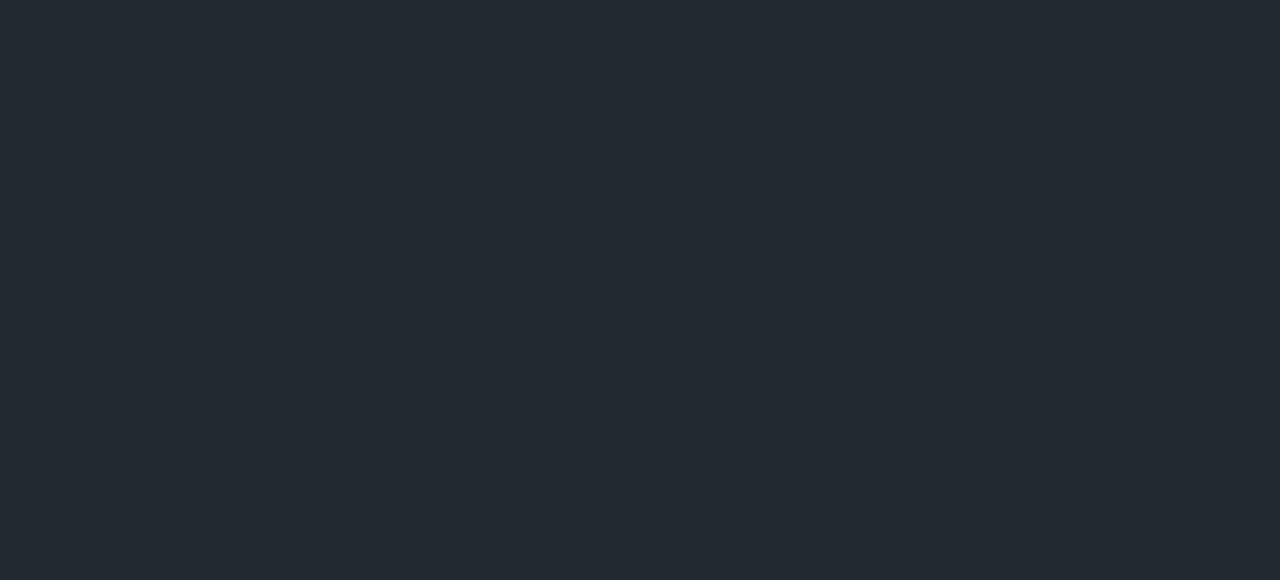
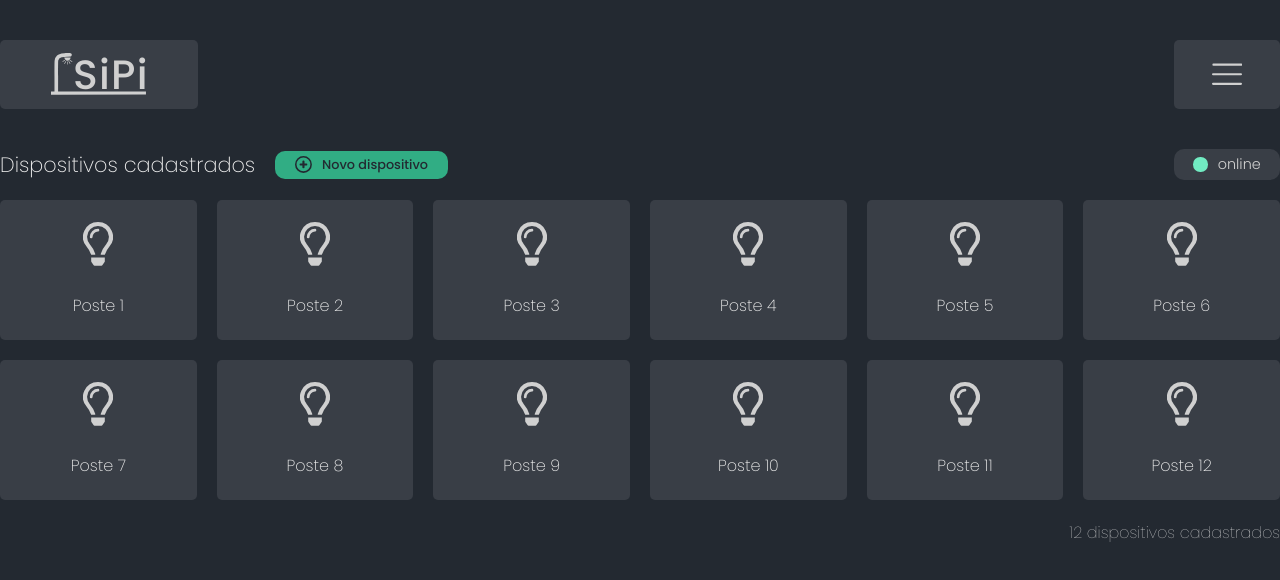
Before and after one commit to fernandonetom/api-iot-iluminacao-public, a React app in the folder web/: page /user/dashboard in a window 1280 px wide. Built offline with nearby package versions, Linux system fonts and the light colour scheme.

Commit message:
User dashboard

```diff
--- /dev/null
+++ b/web/src/assets/icons/lightIcon/index.js
@@ -0,0 +1,19 @@
+import React from "react";
+
+export default function LightIcon() {
+  return (
+    <>
+      <svg
+        xmlns="http://www.w3.org/2000/svg"
+        width="30"
+        height="43.635"
+        viewBox="0 0 30 43.635"
+      >
+        <path
+          d="M15,6.818A8.191,8.191,0,0,0,6.818,15a1.364,1.364,0,0,0,2.727,0A5.46,5.46,0,0,1,15,9.545a1.364,1.364,0,0,0,0-2.727ZM8.187,39.133a1.36,1.36,0,0,0,.228.754L10.5,43.027a1.363,1.363,0,0,0,1.136.608h6.72a1.363,1.363,0,0,0,1.136-.608l2.088-3.139a1.367,1.367,0,0,0,.228-.754l0-3.68H8.183l0,3.68ZM15,0A14.992,14.992,0,0,0,3.713,24.868a24.39,24.39,0,0,1,4.468,7.855v0h4.091v-.01a4.062,4.062,0,0,0-.183-1.2,26.888,26.888,0,0,0-5.3-9.347,10.908,10.908,0,1,1,16.422,0A26.923,26.923,0,0,0,17.92,31.5a4.048,4.048,0,0,0-.189,1.218v.008h4.091v0a24.39,24.39,0,0,1,4.468-7.855A14.994,14.994,0,0,0,15,0Z"
+          fill="#eee"
+        />
+      </svg>
+    </>
+  );
+}
--- /dev/null
+++ b/web/src/assets/icons/plusIcon/index.js
@@ -0,0 +1,30 @@
+import React from "react";
+
+export default function PlusIcon() {
+  return (
+    <>
+      <svg
+        xmlns="http://www.w3.org/2000/svg"
+        width="16.914"
+        height="16.914"
+        viewBox="0 0 16.914 16.914"
+      >
+        <path
+          d="M9.957,18.414a8.457,8.457,0,1,1,8.457-8.457A8.433,8.433,0,0,1,9.957,18.414Zm0-15.376a6.919,6.919,0,1,0,6.919,6.919A6.89,6.89,0,0,0,9.957,3.038Z"
+          transform="translate(-1.5 -1.5)"
+          fill="#232931"
+        />
+        <path
+          d="M17.557,18.252c-.634,0-1.057-.31-1.057-.775v-6.2c0-.465.423-.775,1.057-.775s1.057.31,1.057.775v6.2C18.614,17.942,18.191,18.252,17.557,18.252Z"
+          transform="translate(-9.1 -5.919)"
+          fill="#232931"
+        />
+        <path
+          d="M17.477,18.614h-6.2c-.465,0-.775-.423-.775-1.057s.31-1.057.775-1.057h6.2c.465,0,.775.423.775,1.057S17.942,18.614,17.477,18.614Z"
+          transform="translate(-5.919 -9.1)"
+          fill="#232931"
+        />
+      </svg>
+    </>
+  );
+}
--- /dev/null
+++ b/web/src/assets/images/LogoHeader/index.js
@@ -0,0 +1,66 @@
+import React from "react";
+
+export default function LogoHeader() {
+  return (
+    <svg
+      xmlns="http://www.w3.org/2000/svg"
+      width="97"
+      height="57"
+      viewBox="0 0 97 57"
+    >
+      <g transform="translate(-463 -529)">
+        <g transform="translate(463 536.074)">
+          <g transform="translate(0 0)">
+            <path
+              d="M278.179-500.942a15.108,15.108,0,0,0-5.693,1.282,5.417,5.417,0,0,0-1.949,1.405,7.453,7.453,0,0,0-2.205,4.678c-.133.872-.154,3.211-.154,16.023v15.008H264.69v3.332h5.358l89.6-.254v-3.077H271.768l.031-15.367c.02-14.454.041-15.4.215-15.962a3.931,3.931,0,0,1,3.375-3.036,29,29,0,0,1,6.032-.5l3.036-.061.359-.277a1.754,1.754,0,0,0,.7-1.467,1.739,1.739,0,0,0-1.313-1.693C283.862-501,279.554-501.035,278.179-500.942Z"
+              transform="translate(-264.69 500.998)"
+              fill="#d0d0d0"
+            />
+            <path
+              d="M557.66-401.9a3.279,3.279,0,0,0,1.99,2.616,3.221,3.221,0,0,0,3.231-.667,3.037,3.037,0,0,0,.934-1.857v-.38H557.66Z"
+              transform="translate(-544.325 406.688)"
+              fill="#d0d0d0"
+            />
+            <path
+              d="M512.246-347.08c-1.118.646-1.252.769-1.149,1.046.1.256.359.174,1.477-.462,1.221-.708,1.385-.841,1.3-1.067C513.764-347.85,513.374-347.727,512.246-347.08Z"
+              transform="translate(-499.854 354.686)"
+              fill="#d0d0d0"
+            />
+            <path
+              d="M673.845-347.812c-.1.256.051.39,1.2,1.056,1.2.7,1.518.78,1.569.4.031-.185-.174-.339-1.139-.9C674.317-347.925,673.938-348.058,673.845-347.812Z"
+              transform="translate(-655.196 354.894)"
+              fill="#d0d0d0"
+            />
+            <path
+              d="M557.789-325.269c-.061.072-.4.636-.749,1.251-.5.862-.626,1.149-.544,1.282.236.369.421.236.985-.728.9-1.549.923-1.58.728-1.764S557.923-325.433,557.789-325.269Z"
+              transform="translate(-543.192 333.377)"
+              fill="#d0d0d0"
+            />
+            <path
+              d="M650.466-324.958c-.246.092-.133.452.513,1.569s.769,1.272,1.046,1.169c.256-.1.174-.38-.441-1.457C650.784-325.051,650.764-325.081,650.466-324.958Z"
+              transform="translate(-632.792 333.015)"
+              fill="#d0d0d0"
+            />
+            <path
+              d="M616.674-316.256a4.457,4.457,0,0,0-.092,1.559l.031,1.426h.512l.031-1.477c.021-1.118-.01-1.5-.1-1.569C616.869-316.43,616.807-316.42,616.674-316.256Z"
+              transform="translate(-600.559 324.795)"
+              fill="#d0d0d0"
+            />
+          </g>
+        </g>
+        <text
+          transform="translate(485 572)"
+          fill="#d0d0d0"
+          fontSize="41"
+          fontFamily="Poppins-Medium, Poppins"
+          fontWeight="500"
+          letterSpacing="0.03em"
+        >
+          <tspan x="0" y="0">
+            SiPi
+          </tspan>
+        </text>
+      </g>
+    </svg>
+  );
+}
--- /dev/null
+++ b/web/src/assets/images/MenuIcon/index.js
@@ -0,0 +1,41 @@
+import React from "react";
+
+export default function MenuIcon() {
+  return (
+    <>
+      <svg
+        xmlns="http://www.w3.org/2000/svg"
+        width="43"
+        height="30.5"
+        viewBox="0 0 43 30.5"
+      >
+        <g transform="translate(-1697.5 -83)">
+          <line
+            x1="40"
+            transform="translate(1699.5 84.5)"
+            fill="none"
+            stroke="#eee"
+            strokeLinecap="round"
+            strokeWidth="3"
+          />
+          <line
+            x1="40"
+            transform="translate(1699 98.25)"
+            fill="none"
+            stroke="#eee"
+            strokeLinecap="round"
+            strokeWidth="3"
+          />
+          <line
+            x1="40"
+            transform="translate(1699 112)"
+            fill="none"
+            stroke="#eee"
+            strokeLinecap="round"
+            strokeWidth="3"
+          />
+        </g>
+      </svg>
+    </>
+  );
+}
--- a/web/src/assets/theme/global.scss
+++ b/web/src/assets/theme/global.scss
@@ -3,7 +3,7 @@ $color: #eeeeee;
 $font-family: "Poppins";
 
 * {
-  margin: 0 auto;
+  margin: 0;
   padding: 0;
   box-sizing: border-box;
 }
--- /dev/null
+++ b/web/src/components/DevicesPanel/index.js
@@ -0,0 +1,24 @@
+import React from "react";
+import {
+  Container,
+  DeviceItem,
+  DeviceItemIcon,
+  DeviceItemName,
+} from "./styles";
+import LightIcon from "../../assets/icons/lightIcon";
+export default function DevicesPanel({ data }) {
+  return (
+    <>
+      <Container>
+        {data.map((device) => (
+          <DeviceItem key={device.id}>
+            <DeviceItemIcon status={device.status}>
+              <LightIcon />
+            </DeviceItemIcon>
+            <DeviceItemName>{device.name}</DeviceItemName>
+          </DeviceItem>
+        ))}
+      </Container>
+    </>
+  );
+}
--- /dev/null
+++ b/web/src/components/DevicesPanel/styles.js
@@ -0,0 +1,36 @@
+import styled from "styled-components";
+import themeData from "../../assets/theme/theme";
+
+export const Container = styled.div`
+  width: 100%;
+  max-width: 1280px;
+  margin: 20px auto;
+  display: grid;
+  grid-template-columns: repeat(6, 1fr);
+  grid-gap: 20px;
+`;
+export const DeviceItem = styled.div`
+  background-color: ${themeData.colors.gray};
+  border-radius: 5px;
+  height: 140px;
+  display: flex;
+  flex-direction: column;
+  justify-content: space-evenly;
+  align-items: center;
+  cursor: pointer;
+  &:hover {
+    background-color: ${themeData.colors.grayLight};
+  }
+`;
+export const DeviceItemIcon = styled.div`
+  path {
+    fill: ${(props) =>
+      props.status === "1"
+        ? themeData.colors.orange
+        : themeData.colors.lightGrayDark};
+  }
+`;
+export const DeviceItemName = styled.div`
+  font-size: 1rem;
+  font-weight: 200;
+`;
--- /dev/null
+++ b/web/src/components/Header/index.js
@@ -0,0 +1,19 @@
+import React from "react";
+import { Container, LogoBox, RightBox, SectionInfo } from "./styles";
+import LogoHeader from "../../assets/images/LogoHeader";
+import MenuIcon from "../../assets/images/MenuIcon";
+export default function Header({ children }) {
+  return (
+    <>
+      <Container>
+        <LogoBox>
+          <LogoHeader />
+        </LogoBox>
+        <RightBox>
+          <MenuIcon />
+        </RightBox>
+      </Container>
+      {children && <SectionInfo>{children}</SectionInfo>}
+    </>
+  );
+}
--- /dev/null
+++ b/web/src/components/Header/styles.js
@@ -0,0 +1,54 @@
+import styled from "styled-components";
+import themeData from "../../assets/theme/theme";
+export const Container = styled.header`
+  width: 100%;
+  max-width: 1280px;
+  margin: 0 auto;
+  display: flex;
+  justify-content: space-between;
+  padding-top: 40px;
+`;
+export const LogoBox = styled.div`
+  background-color: ${themeData.colors.gray};
+  height: 69px;
+  width: 198px;
+  border-radius: 5px;
+  display: flex;
+  align-items: center;
+  justify-content: center;
+`;
+export const RightBox = styled.div`
+  background-color: ${themeData.colors.gray};
+  height: 69px;
+  width: 106px;
+  border-radius: 5px;
+  display: flex;
+  align-items: center;
+  justify-content: center;
+  cursor: pointer;
+  &:hover {
+    background-color: ${themeData.colors.grayLight};
+    line {
+      stroke: ${themeData.colors.lightGrayLight};
+    }
+    line:first-child {
+      transform: translate(1720px, 84.5px);
+    }
+    line:nth-child(2) {
+      transform: translate(1705px, 98.25px);
+    }
+  }
+  line {
+    stroke: ${themeData.colors.lightGrayDark};
+    transition: all 0.3s ease-in-out;
+  }
+  svg {
+    width: 30px;
+  }
+`;
+export const SectionInfo = styled.section`
+  width: 100%;
+  max-width: 1280px;
+  margin: 0 auto;
+  padding-top: 40px;
+`;
--- /dev/null
+++ b/web/src/components/InfoTitle/index.js
@@ -0,0 +1,9 @@
+import React from "react";
+import { Text } from "./styles";
+export default function InfoTitle({ children }) {
+  return (
+    <>
+      <Text>{children && children}</Text>
+    </>
+  );
+}
--- /dev/null
+++ b/web/src/components/InfoTitle/styles.js
@@ -0,0 +1,9 @@
+import styled from "styled-components";
+
+export const Text = styled.h1`
+  font-family: Poppins;
+  font-weight: 200;
+  font-size: 1.3rem;
+  text-align: left;
+  color: #eee;
+`;
--- /dev/null
+++ b/web/src/pages/UserPanel/UserHome/index.js
@@ -0,0 +1,56 @@
+import React from "react";
+import Header from "../../../components/Header";
+import PlusIcon from "../../../assets/icons/plusIcon";
+import {
+  InfoLeft,
+  NewDevice,
+  InfoRight,
+  HeaderContent,
+  Circle,
+  TotalDevices,
+} from "./styles";
+import InfoTitle from "../../../components/InfoTitle";
+import DevicesPanel from "../../../components/DevicesPanel";
+export default function UserHome() {
+  const devices = [
+    { id: 1, name: "Poste 1" },
+    { id: 2, name: "Poste 2" },
+    { id: 3, name: "Poste 3" },
+    { id: 4, name: "Poste 4" },
+    { id: 5, name: "Poste 5" },
+    { id: 6, name: "Poste 6" },
+    { id: 7, name: "Poste 7" },
+    { id: 8, name: "Poste 8" },
+    { id: 9, name: "Poste 9" },
+    { id: 10, name: "Poste 10" },
+    { id: 11, name: "Poste 11" },
+    { id: 12, name: "Poste 12" },
+  ];
+  return (
+    <>
+      <Header>
+        <HeaderContent>
+          <InfoLeft>
+            <InfoTitle>Dispositivos cadastrados</InfoTitle>
+            <NewDevice to="/user/new-device">
+              <PlusIcon />
+              Novo dispositivo
+            </NewDevice>
+          </InfoLeft>
+          <InfoRight>
+            <Circle status="online" />
+            online
+          </InfoRight>
+        </HeaderContent>
+      </Header>
+      <DevicesPanel data={devices} />
+      <TotalDevices>
+        {devices.length === 0
+          ? "Nenhum dispositivo cadastrado"
+          : `${devices.length} dispositivo${
+              devices.length > 1 ? "s" : ""
+            } cadastrado${devices.length > 1 ? "s" : ""}`}
+      </TotalDevices>
+    </>
+  );
+}
--- /dev/null
+++ b/web/src/pages/UserPanel/UserHome/styles.js
@@ -0,0 +1,63 @@
+import styled from "styled-components";
+import { Link } from "react-router-dom";
+import themeData from "../../../assets/theme/theme";
+export const InfoLeft = styled.div`
+  display: flex;
+  align-items: center;
+`;
+export const HeaderContent = styled.div`
+  display: flex;
+  justify-content: space-between;
+  align-items: center;
+`;
+export const NewDevice = styled(Link)`
+  margin-left: 20px;
+  text-decoration: none;
+  padding: 5px 20px;
+  border-radius: 10px;
+  font-size: 0.8rem;
+  font-weight: 500;
+  background-color: ${themeData.colors.greenDark};
+  color: ${themeData.colors.background};
+  display: flex;
+  align-items: center;
+  svg {
+    margin-right: 10px;
+  }
+  &:hover {
+    background-color: ${themeData.colors.greenLight};
+  }
+`;
+export const InfoRight = styled.div`
+  margin-left: 20px;
+  padding: 5px 10px;
+  min-width: 106px;
+  border-radius: 10px;
+  font-size: 0.9rem;
+  font-weight: 300;
+  background-color: ${themeData.colors.gray};
+  color: ${themeData.colors.lightGrayDark};
+  display: flex;
+  align-items: center;
+  justify-content: center;
+`;
+export const Circle = styled.div`
+  background-color: ${(props) =>
+    props.status === "online"
+      ? themeData.colors.greenLight
+      : props.status === "wait"
+      ? themeData.colors.orange
+      : themeData.colors.redDark};
+  width: 0.9rem;
+  height: 0.9rem;
+  border-radius: 50%;
+  margin-right: 10px;
+`;
+export const TotalDevices = styled.div`
+  text-align: right;
+  width: 100%;
+  max-width: 1280px;
+  margin: 0 auto;
+  font-weight: 100;
+  font-size: 1rem;
+`;
--- a/web/src/routes.js
+++ b/web/src/routes.js
@@ -2,11 +2,10 @@ import React from "react";
 import { BrowserRouter, Switch, Route, Link } from "react-router-dom";
 
 import Login from "./pages/Login";
-
+import UserHome from "./pages/UserPanel/UserHome";
 export default function Routes() {
   return (
     <BrowserRouter>
-
       <Switch>
         <Route exact path="/">
           <h1>inicio</h1>
@@ -15,11 +14,13 @@ export default function Routes() {
         <Route path="/login">
           <Login loginType="user" />
         </Route>
+        <Route path="/user/dashboard">
+          <UserHome />
+        </Route>
         <Route path="/organization/login">
           <Login loginType="organization" />
         </Route>
       </Switch>
-
     </BrowserRouter>
   );
 }
```
Also changed, not shown: web/public/index.html (+11 -6 lines), web/src/assets/icons/lightIcon/lightbulb.svg (added), web/src/assets/icons/plusIcon/plus-icon.svg (added), web/src/assets/images/LogoHeader/logo-header.svg (added), web/src/assets/images/MenuIcon/menu-icon.svg (added), web/src/pages/UserPanel/UserMqttDetails/index.js (added).
